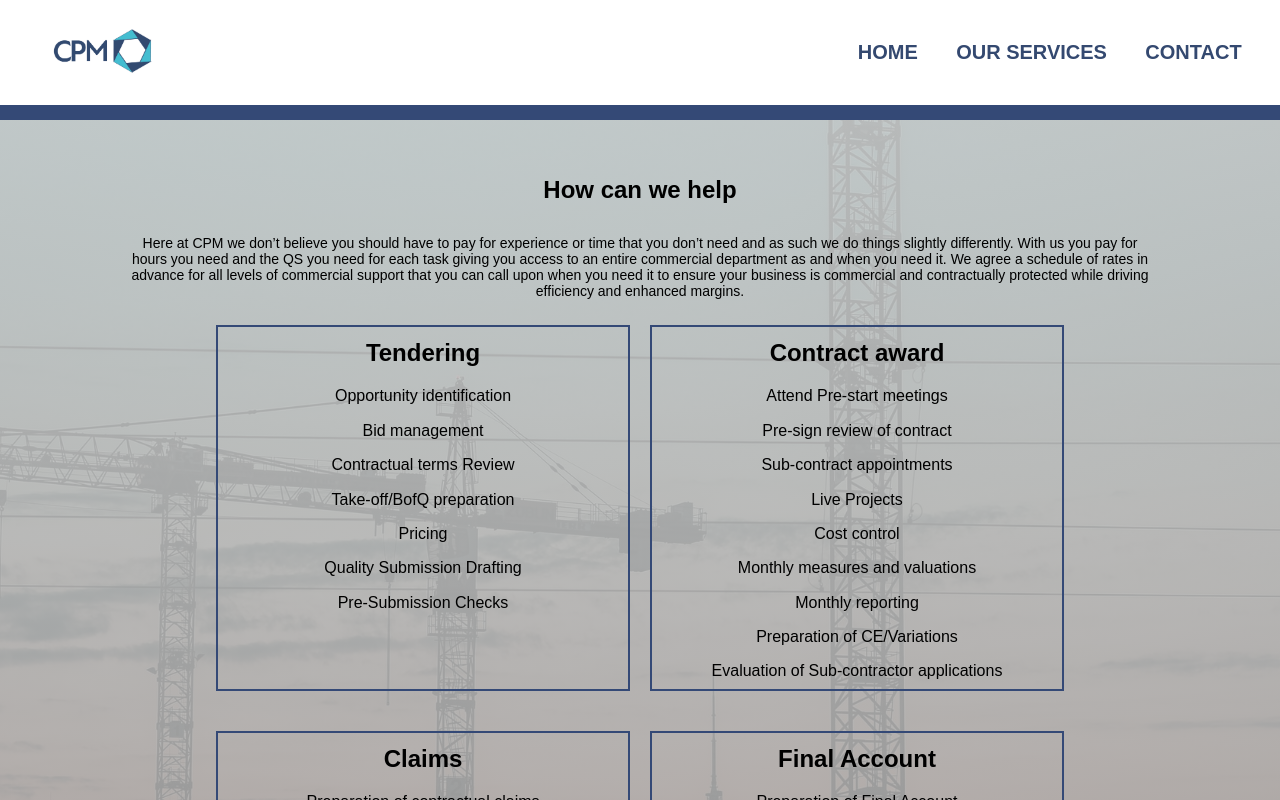
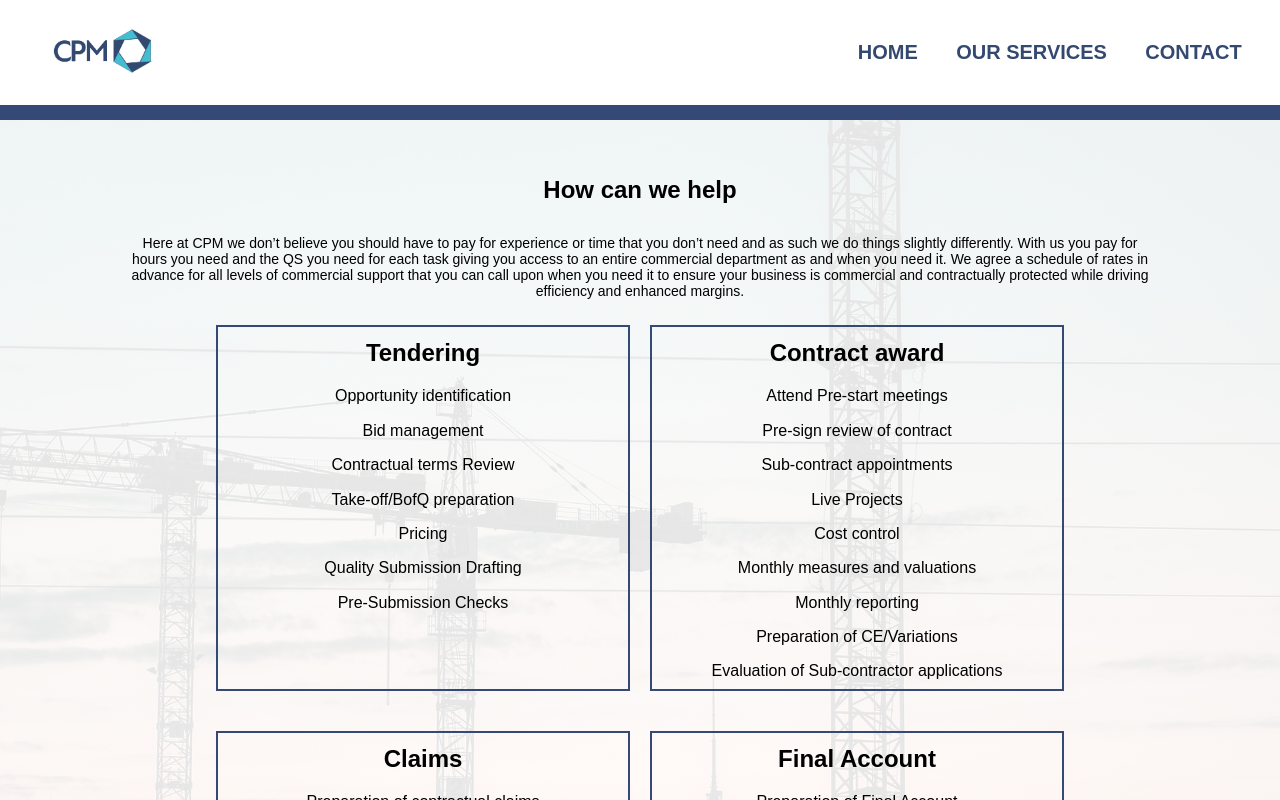
Before and after one commit to stmcf/CPMQS, a React (Create React App) app: page /services in a window 1280 px wide. Shown: the top 800 px of the page. Built offline with nearby package versions, Linux system fonts and the light colour scheme; a web font is replaced by a local one.

Commit message:
opacity on background image updated and colour changed to white in lieu of grey. makes it more readable.

```diff
--- a/src/styles/services.css
+++ b/src/styles/services.css
@@ -5,7 +5,7 @@
     min-height: 75vh;
     align-items: center;
     justify-content: center;
-    background: linear-gradient(rgba(202,205,205, 0.9), rgba(157,157,157, 0.9)),
+    background: linear-gradient(rgba(255,255,255, 0.9), rgba(255,255,255, 0.9)),
     url('../assets/crane2.jpg') center/cover no-repeat;;
 }
 
```
